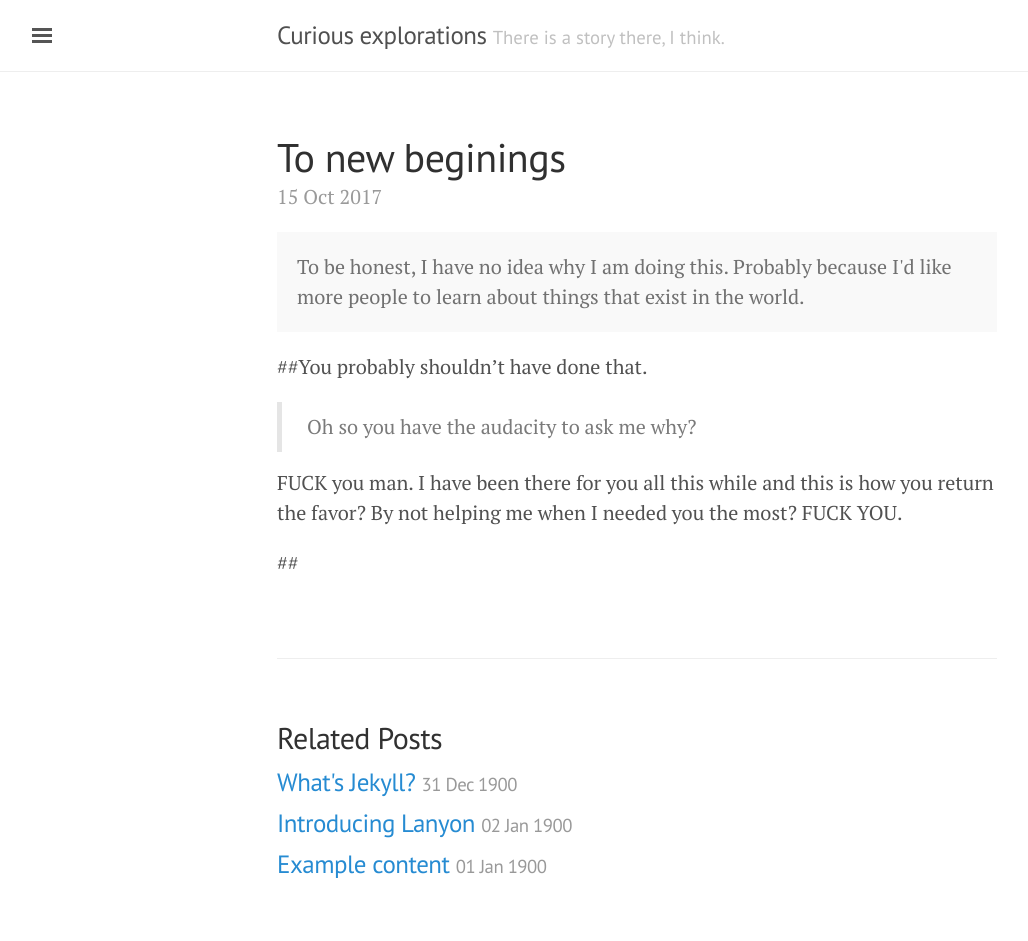
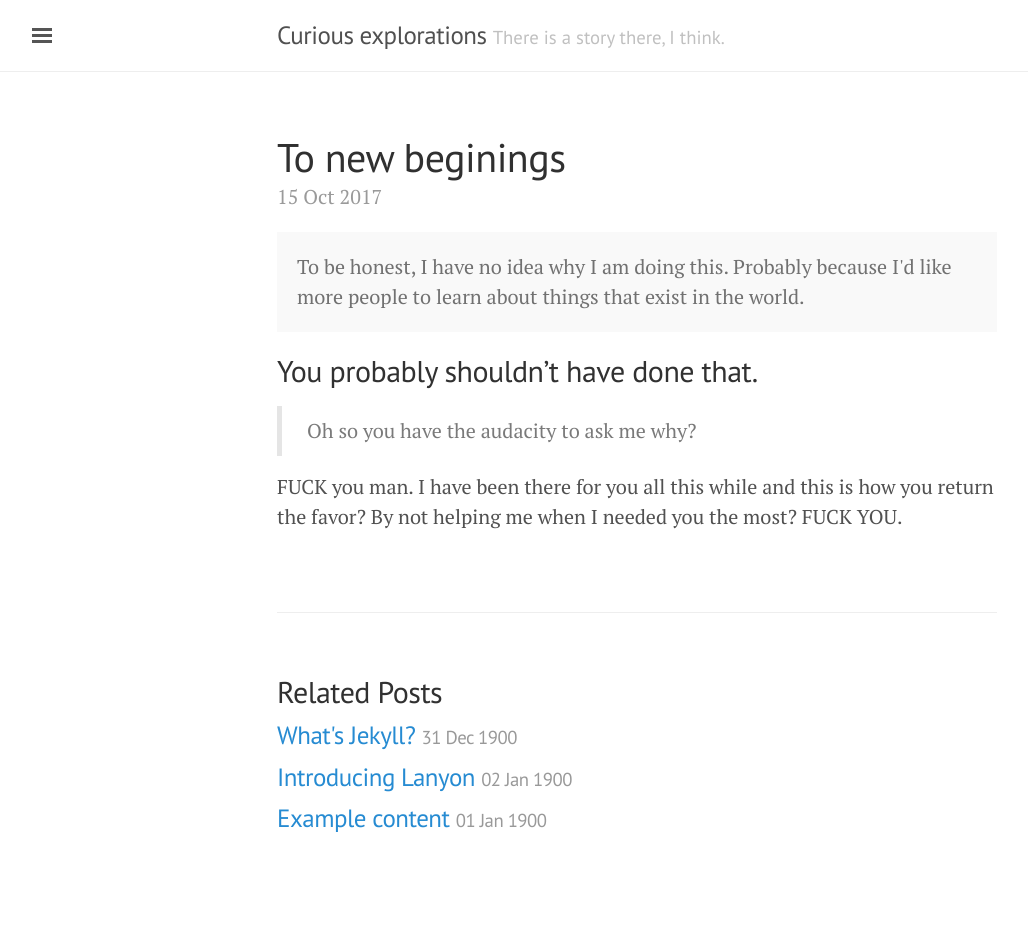
Before and after one commit to rishigb/rishigb.github.io, a Jekyll site: the page built from _posts/2017-10-15-to-new-beginings.md, in a window 1280 px wide. Shown: the whole page, without its empty margins (3-1031 px from the left). Built offline with Jekyll 4.4.1, drawn with Linux system fonts in a browser that asks for light colours; after the commit the page ends 900 px from its top, so only the background shows below that; some of the changed lines change nothing that is shown.

Commit message:
added a bunch of stuff

```diff
--- a/_config.yml
+++ b/_config.yml
@@ -1,7 +1,7 @@
 # Permalinks
 #
 # Use of `relative_permalinks` ensures post links from the index work properly.
-permalink:           www.rishigb.me/blog/
+permalink:           pretty
 relative_permalinks: false
 
 # Setup
--- a/_posts/2017-10-15-to-new-beginings.md
+++ b/_posts/2017-10-15-to-new-beginings.md
@@ -8,11 +8,9 @@ title: To new beginings
 </div>
 
 
-##You probably shouldn't have done that.
+## You probably shouldn't have done that.
 > Oh so you have the audacity to ask me why?
 
 FUCK you man. I have been there for you all this while and this is how you return the favor?
 By not helping me when I needed you the most?
 FUCK YOU.
-
-##
```
